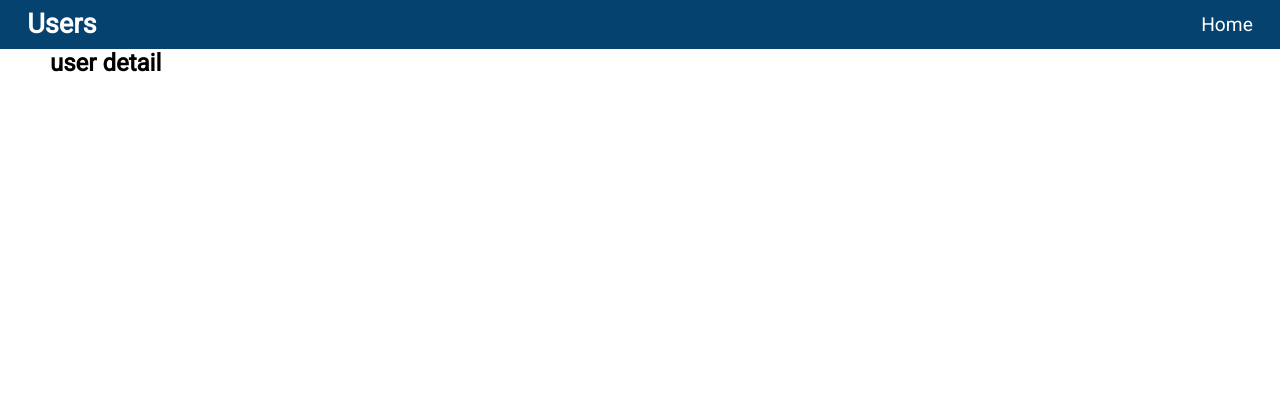
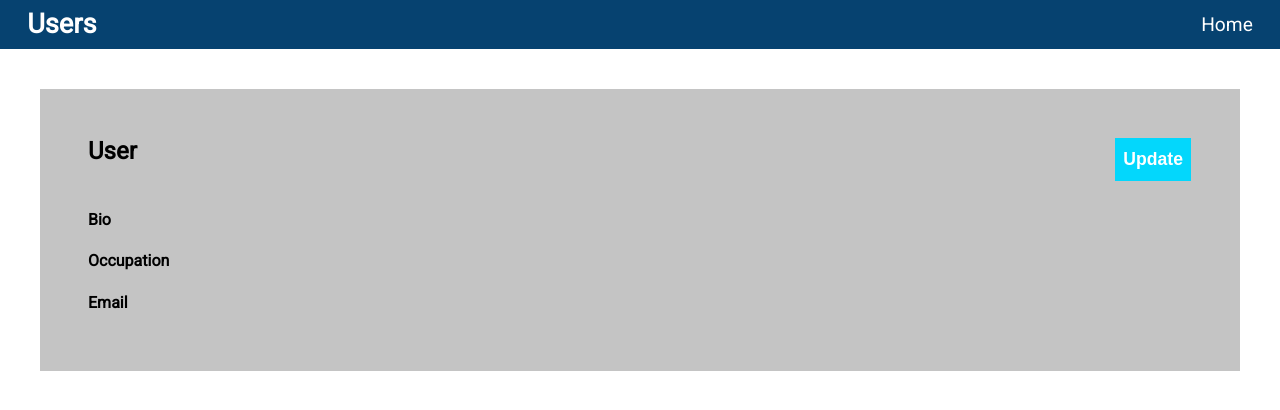
Before and after one commit to MugeraH/redux-test, a React (Create React App) app: page /user/1 in a window 1280 px wide. Shown: the top 410 px of the page. Built offline with nearby package versions, Linux system fonts and the light colour scheme; no server answers.

Commit message:
add user details to userdetail view

```diff
--- a/src/components/UserDetail/UserDetail.js
+++ b/src/components/UserDetail/UserDetail.js
@@ -1,10 +1,42 @@
-import React from "react";
+import React, { useEffect } from "react";
+import Loader from "../loader/Loader";
+import { useHistory } from "react-router-dom";
 import "./UserDetail.scss";
+import { useParams } from "react-router-dom";
+import { useSelector, useDispatch } from "react-redux";
+import { loadUser } from "../../actions/usersAction";
 
 function UserDetail() {
+  const { user } = useSelector((state) => state.users);
+  const dispatch = useDispatch();
+  const history = useHistory();
+  let { id } = useParams();
+
+  useEffect(() => {
+    dispatch(loadUser(id));
+  }, [dispatch]);
   return (
-    <div>
-      <h2>user detail</h2>
+    <div class="container">
+      {user ? (
+        <div class="user-detail-container">
+          <div class="user-detail-title">
+            <h2 class="user-detail-title">User</h2>
+            <button onClick={() => {
+                 history.push(`updateUser/${user.id}`);
+            }}>Update</button>
+          </div>
+          <h2 class="user-detail-username">{user.name}</h2>
+
+          <span>Bio</span>
+          <p class="bio">{user.bio}</p>
+          <span>Occupation</span>
+          <p class="occupation">{user.occupation}</p>
+          <span>Email</span>
+          <p class="email">{user.email}</p>
+        </div>
+      ) : (
+        <Loader />
+      )}
     </div>
   );
 }
--- a/src/components/UserDetail/UserDetail.scss
+++ b/src/components/UserDetail/UserDetail.scss
@@ -0,0 +1,49 @@
+.user-detail-container {
+  background: rgb(196, 196, 196);
+  padding: 3rem;
+  .user-detail-title {
+    display: flex;
+    justify-content: space-between;
+
+    margin-bottom: 10px;
+    margin-left: 0;
+    padding-left: 0;
+
+    button {
+      color: var(--white);
+      background-color: var(--primary-light);
+      font-size: 1.1rem;
+      font-weight: bold;
+      padding: 0.7rem 0.5rem;
+      border: 1px solid var(--grey);
+      outline: none;
+      transition: all 400ms ease;
+
+      &:hover {
+        color: var(--primary-light);
+        background-color: var(--white);
+        border: 1px solid var(--primary-light);
+      }
+    }
+  }
+  .user-detail-username {
+    font-size: 1.5rem;
+    padding: 0.2rem 0;
+    margin-left: 0;
+    padding-left: 0;
+  }
+  span {
+    font-size: 1rem;
+    font-weight: bold;
+    margin: 0.7rem 0;
+    display: inline-block;
+  }
+
+  p {
+    font-size: 1.15rem;
+  }
+  .email,
+  .occupation {
+    font-size: 1.1rem;
+  }
+}
```
